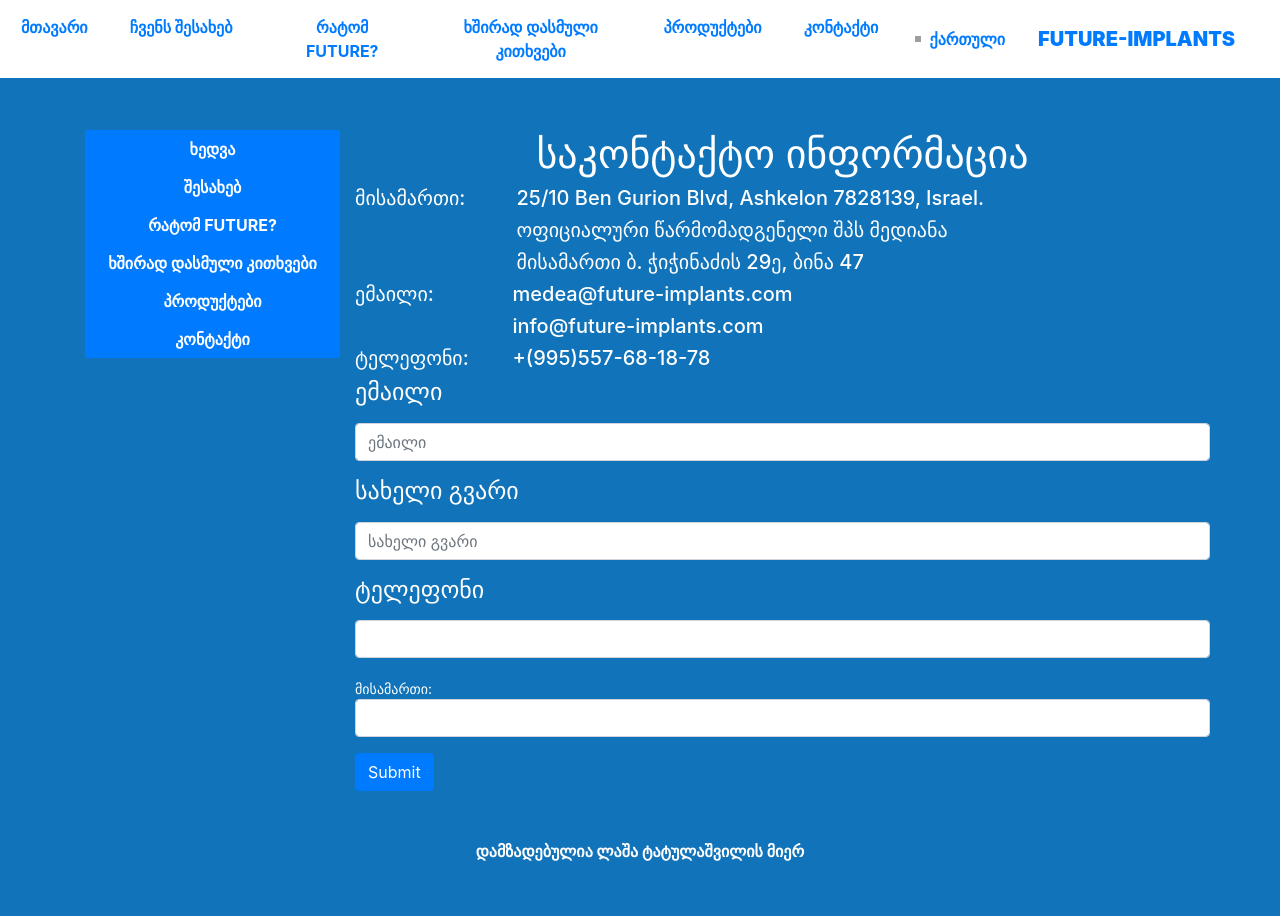
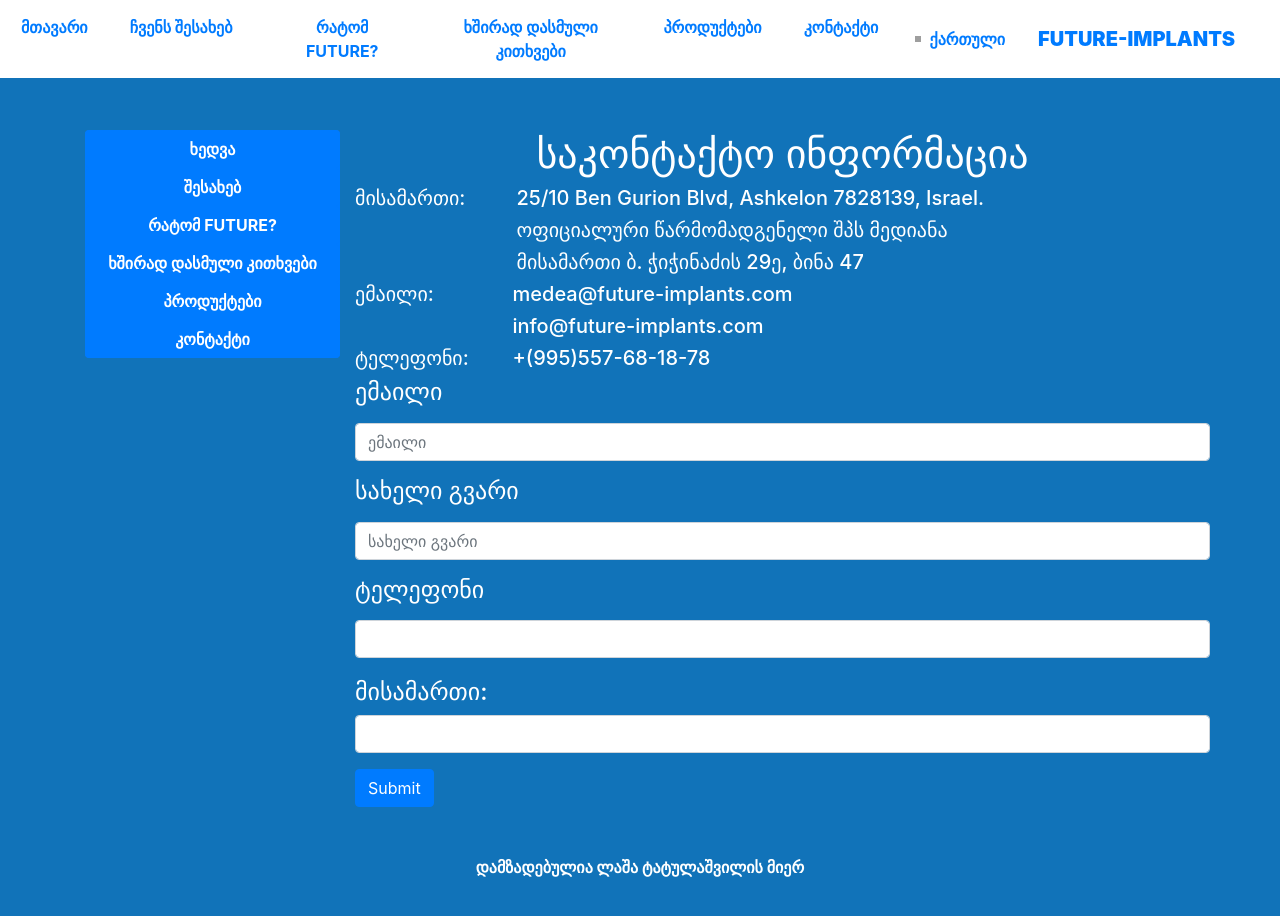
Before and after one commit to lashatatu/Future-Implants-NEXTJS, a Next.js app: page /Contact in a window 1280 px wide. Shown: the top 916 px of the page. Built offline with nearby package versions, Linux system fonts and the light colour scheme; grey boxes are pictures that could not be loaded.

Commit message:
faq partially done

```diff
--- a/pages/Contact.js
+++ b/pages/Contact.js
@@ -75,7 +75,7 @@ const Contact = () => {
 								 </Form.Row>
 
 								 <Form.Group controlId="formGridAddress2">
-									 <Form.Text>{language.contactAddress}</Form.Text>
+									 <Form.Text><h4>{language.contactAddress}</h4></Form.Text>
 									 <Form.Control />
 								 </Form.Group>
 
```
